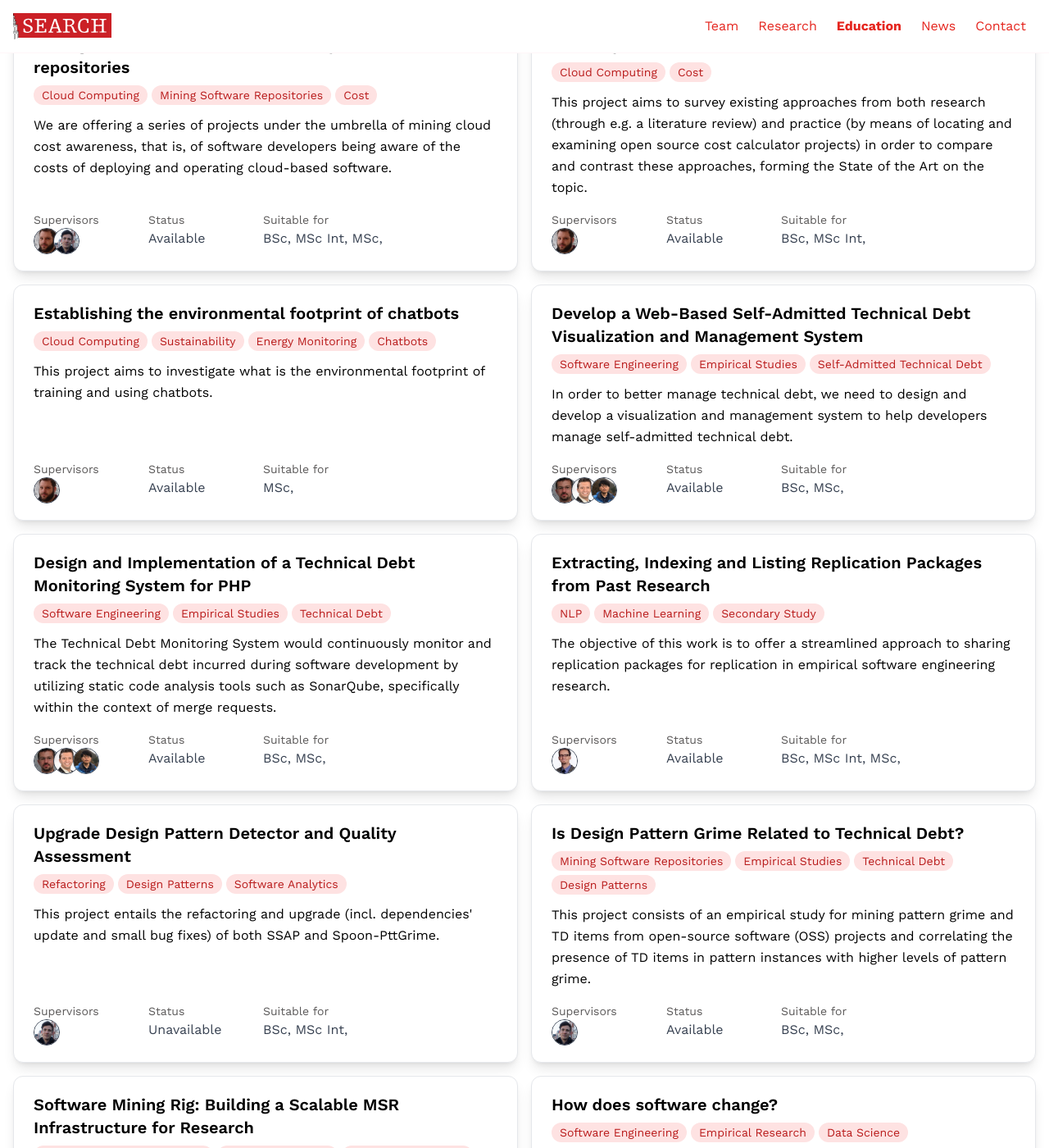
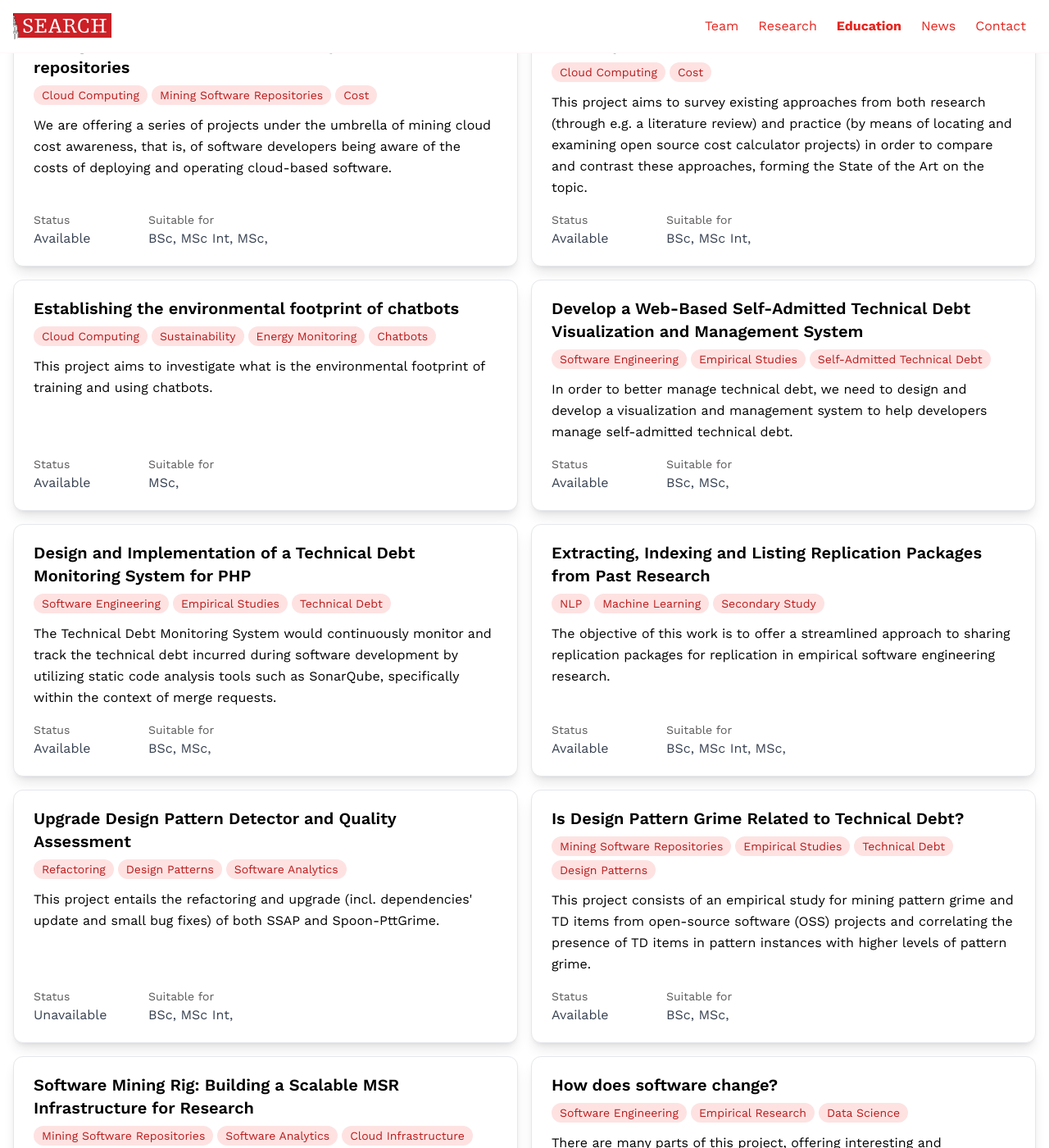
Before and after one commit to search-rug/search-rug.github.io, a Jekyll site: the page built from education.md, in a window 1280 px wide and 1400 px high, scrolled down 257 px. Shown: the whole window at 82% size. Built offline with Jekyll 4.4.1, drawn with Linux system fonts in a browser that asks for light colours; nearby versions of some CDN libraries; some web fonts are replaced; some of the changed text lies outside the part shown.

Commit message:
Revert "add: supervisors to student-project-card"
This reverts commit 65edaadc98a985ef46039727808deb5b30081ba9.

```diff
--- a/_includes/student-project-card.html
+++ b/_includes/student-project-card.html
@@ -19,17 +19,6 @@
     </p>
 
     <div class="flex gap-10">
-
-      <div class="flex-col hidden sm:flex" style="min-width: 100px;">
-        <p class="text-sm">Supervisors</p>
-        <p class="font-medium flex -space-x-2">
-          {% for member_email in project.supervisors %}
-            {% assign member = site.team | where_exp: "m", "m.contact.email == member_email" | first %}
-            {% include member-pfp-circle.html member=member %}
-          {% endfor %}
-        </p>
-      </div>
-
       <div style="min-width: 100px;">
         <p class="text-sm">Status</p>
         <p class="text-gray-700">
@@ -50,6 +39,7 @@
           {% endfor %}
         </p>
       </div>
+
     </div>
   </div>
 </article>
```
